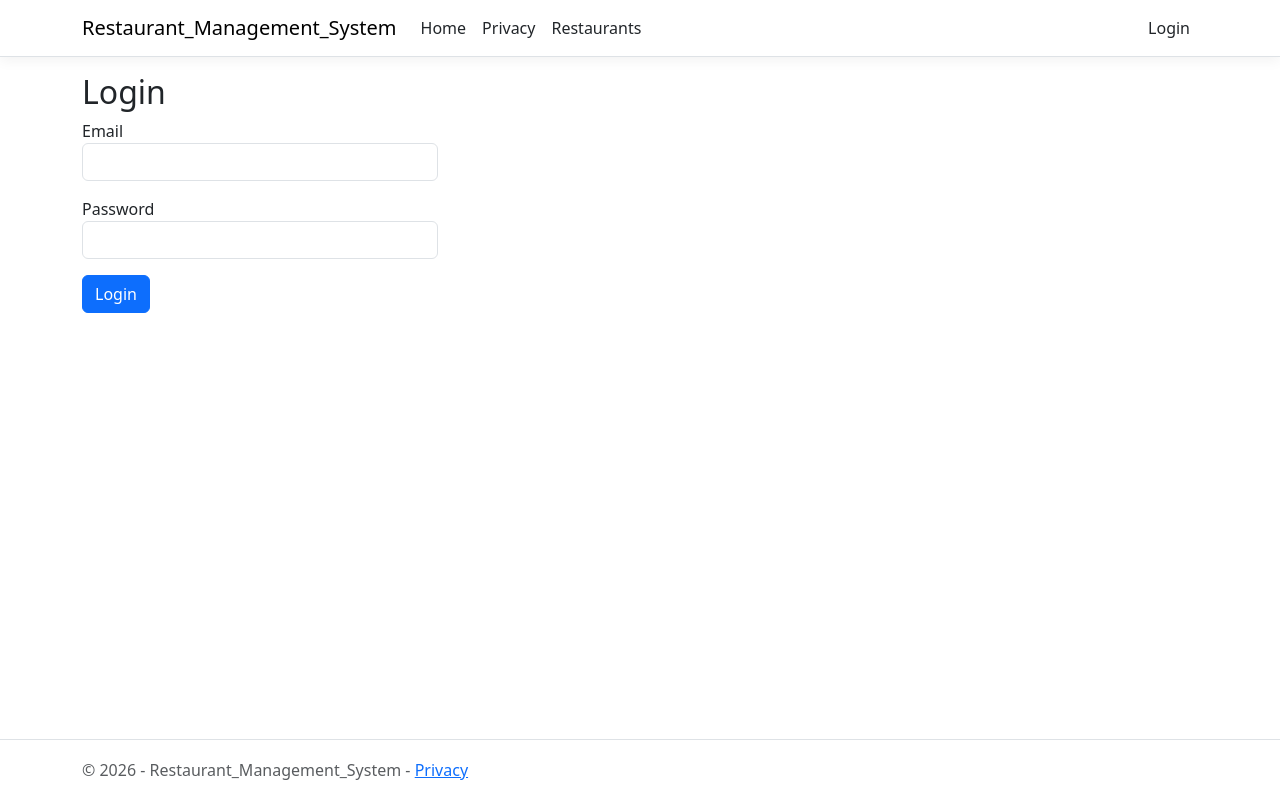
After one commit to Munyambo/DOTNET-FINAL-PROJECT, an ASP.NET Core app: page /Account/Login in a window 1280 px wide. The commit adds this page. Run offline with ASP.NET Core 8, Linux system fonts and the light colour scheme; style sheets or scripts are compiled from the project's sources.

Commit message:
Added session login, logout and folder protection( Access denied ).

```diff
--- /dev/null
+++ b/Pages/Account/Login.cshtml
@@ -0,0 +1,27 @@
+@page
+@model Restaurant_Management_System.Accounts.LoginModel
+@{
+    ViewData["Title"] = "Login";
+}
+
+<h2>Login</h2>
+
+<div class="row">
+    <div class="col-md-4">
+        <form method="post">
+            @if (Model.ErrorMessage != null)
+            {
+                <div class="alert alert-danger">@Model.ErrorMessage</div>
+            }
+            <div class="mb-3">
+                <label>Email</label>
+                <input asp-for="Email" class="form-control" />
+            </div>
+            <div class="mb-3">
+                <label>Password</label>
+                <input asp-for="Password" type="password" class="form-control" />
+            </div>
+            <button type="submit" class="btn btn-primary">Login</button>
+        </form>
+    </div>
+</div>
--- /dev/null
+++ b/Pages/Account/Login.cshtml.cs
@@ -0,0 +1,43 @@
+using Microsoft.AspNetCore.Mvc;
+using Microsoft.AspNetCore.Mvc.RazorPages;
+using Restaurant_Management_System.Data;
+using System.Security.Cryptography;
+using System.Text;
+using Microsoft.EntityFrameworkCore;
+
+namespace Restaurant_Management_System.Accounts
+{
+    public class LoginModel : PageModel
+    {
+        private readonly ApplicationDbContext _db;
+        public LoginModel(ApplicationDbContext db) { _db = db; }
+
+        [BindProperty] public string Email { get; set; } = "";
+        [BindProperty] public string Password { get; set; } = "";
+        public string? ErrorMessage { get; set; }
+
+        public void OnGet() { }
+
+            public async Task<IActionResult> OnPostAsync()
+        {
+            // 1. Hash the typed password the same way SQL did
+            var hash = Convert.ToHexString(SHA256.HashData(Encoding.UTF8.GetBytes(Password)));
+
+            // 2. Find the user
+            var user = await _db.UsersR.FirstOrDefaultAsync(u => u.Email == Email && u.PasswordHash == hash);
+            if (user == null)
+            {
+                ErrorMessage = "Wrong email or password.";
+                return Page();
+            }
+
+            // 3. Remember them in the Session
+            HttpContext.Session.SetInt32("UserId", user.Id);
+            HttpContext.Session.SetString("Email", user.Email);
+            HttpContext.Session.SetString("Role", user.Role);
+
+            return RedirectToPage("/Index");
+        }
+
+    }
+}
--- /dev/null
+++ b/Pages/Account/Logout.cshtml
@@ -0,0 +1,4 @@
+@page
+@model Restaurant_Management_System.Accounts.LogoutModel
+@{
+}
--- a/Pages/Shared/_Layout.cshtml
+++ b/Pages/Shared/_Layout.cshtml
@@ -1,3 +1,4 @@
+@using Microsoft.AspNetCore.Http
 <!DOCTYPE html>
 <html lang="en">
 <head>
@@ -26,6 +27,28 @@
                         <li class="nav-item">
                             <a class="nav-link text-dark" asp-area="" asp-page="/Privacy">Privacy</a>
                         </li>
+                        <li class="nav-item">
+                            <a class="nav-link text-dark" asp-area="" asp-page="/Restaurants">Restaurants</a>
+                        </li>
+                    </ul>
+                    <ul class="navbar-nav">
+                        @if (Context.Session.GetString("Email") != null)
+                        {
+                            <li class="nav-item">
+                                <span class="nav-link text-dark">Hello @Context.Session.GetString("Email") (@Context.Session.GetString("Role"))</span>
+                            </li>
+                            <li class="nav-item">
+                                <form method="post" asp-page="/Account/Logout">
+                                    <button type="submit" class="btn btn-link nav-link text-dark">Logout</button>
+                                </form>
+                            </li>
+                        }
+                        else
+                        {
+                            <li class="nav-item">
+                                <a class="nav-link text-dark" asp-page="/Account/Login">Login</a>
+                            </li>
+                        }
                     </ul>
                 </div>
             </div>
```
Also changed, not shown: Pages/Account/AccessDenied.cshtml (added, +8 -0 lines), Pages/Account/AccessDenied.cshtml.cs (added, +12 -0 lines), Pages/Account/Logout.cshtml.cs (added, +14 -0 lines), Program.cs (+21 -0 lines).
